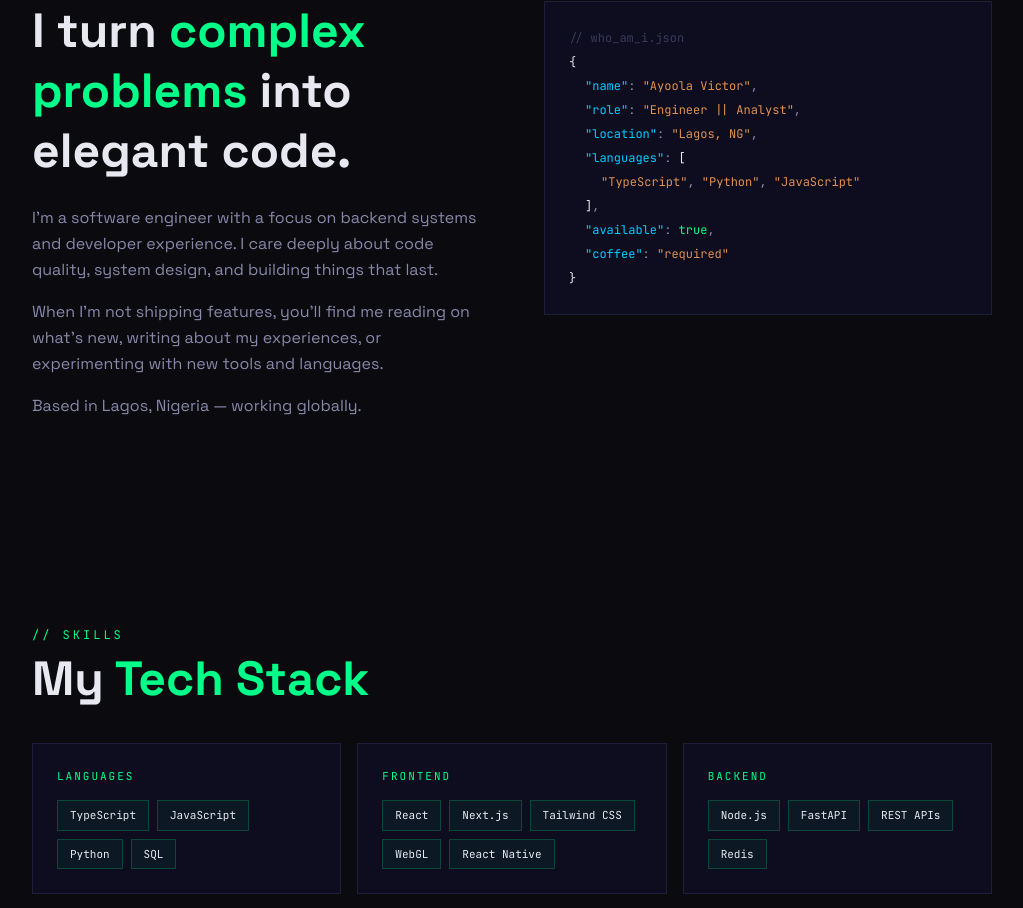
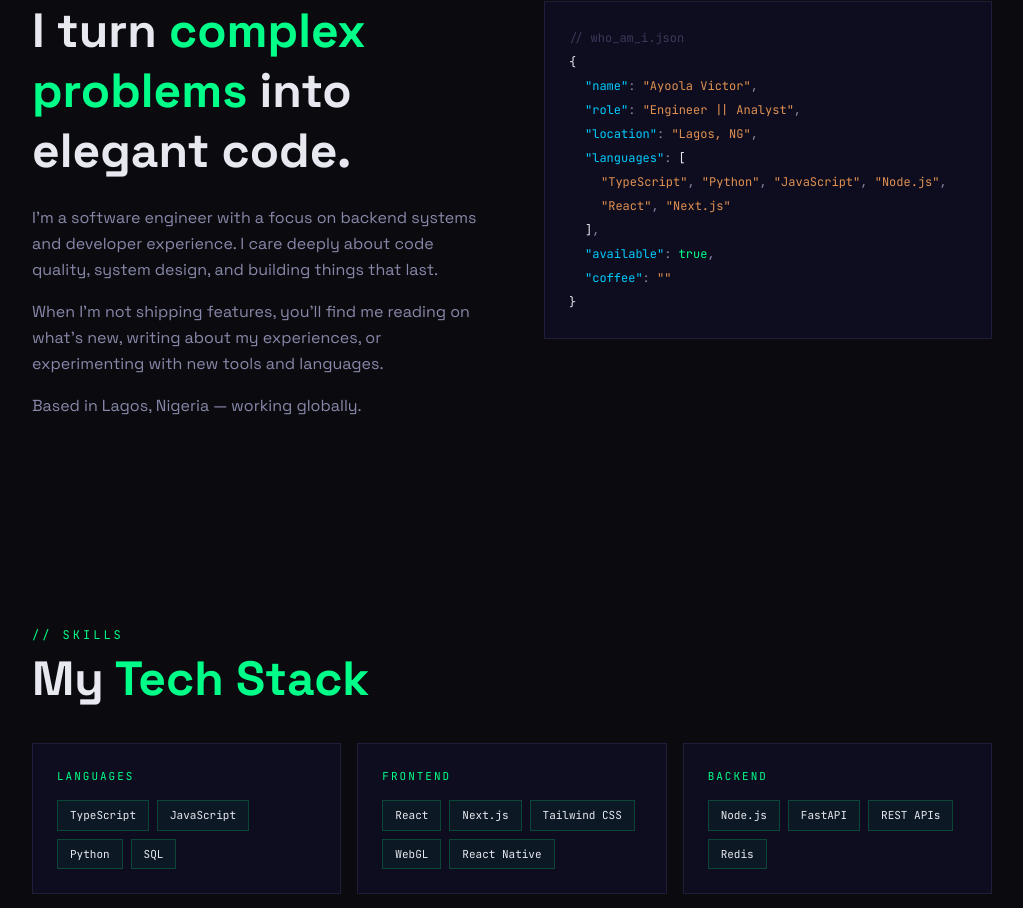
Before and after one commit to lowlifehighway/portfolio, a Next.js app: page / in a window 1280 px wide. Shown: the part 1010-1918 px from the top of the page, without its empty margins (128-1151 px from the left). Built offline with nearby package versions, Linux system fonts and the light colour scheme.

Commit message:
added works and updated about

```diff
--- a/src/data/portfolio.js
+++ b/src/data/portfolio.js
@@ -22,9 +22,15 @@ export const about = {
     name: 'Ayoola Victor',
     role: 'Engineer || Analyst',
     location: 'Lagos, NG',
-    languages: ['TypeScript', 'Python', 'JavaScript'],
+    languages: [
+      'TypeScript',
+      'Python',
+      'JavaScript',
+      'Node.js',
+      'React',
+      'Next.js',
+    ],
     available: true,
-    coffee: 'required',
   },
 };
 
```
